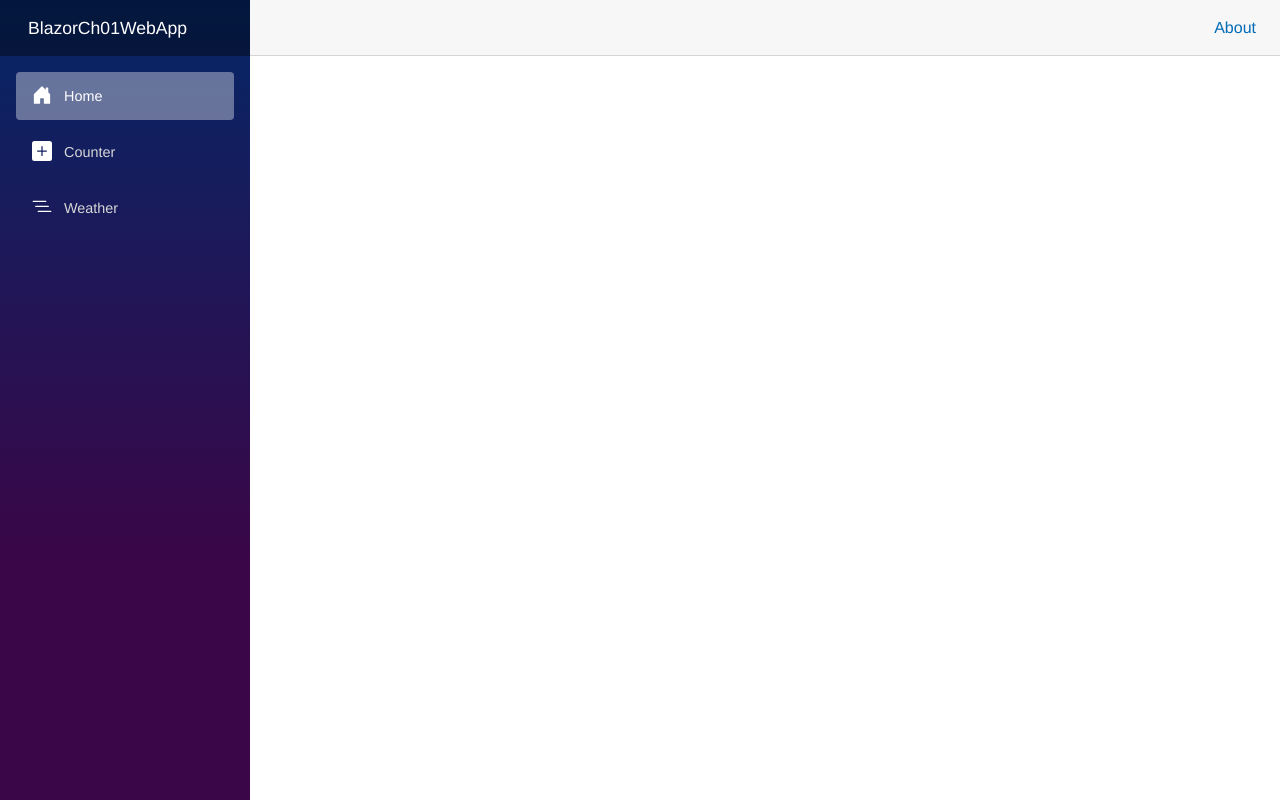
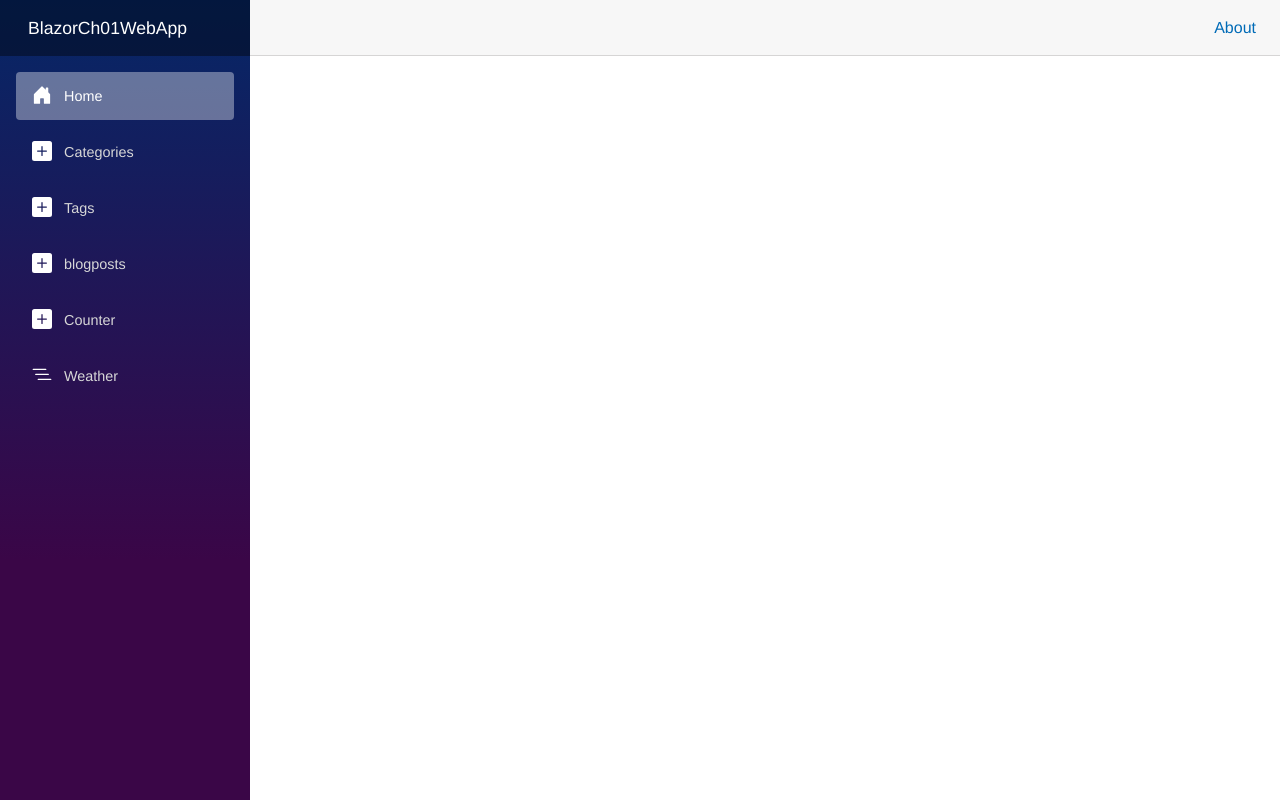
Before and after one commit to alami/Blazor8, an ASP.NET Core app: page / in a window 1280 px wide. Run offline with ASP.NET Core 8, Linux system fonts and the light colour scheme; data that the repository does not hold is empty; style sheets or scripts are compiled from the project's sources; some libraries are stand-ins or nearby versions.

Commit message:
ch06-p.131 v2 NavMenu

```diff
--- a/BlazorCh01WebApp/BlazorCh01WebApp/Components/Layout/NavMenu.razor
+++ b/BlazorCh01WebApp/BlazorCh01WebApp/Components/Layout/NavMenu.razor
@@ -15,6 +15,21 @@
         </div>
 
         <div class="nav-item px-3">
+            <NavLink class="nav-link" href="/admin/categories">
+                <span class="bi bi-plus-square-fill-nav-menu" aria-hidden="true"></span> Categories
+            </NavLink>
+        </div>
+        <div class="nav-item px-3">
+            <NavLink class="nav-link" href="/admin/tags">
+                <span class="bi bi-plus-square-fill-nav-menu" aria-hidden="true"></span> Tags
+            </NavLink>
+        </div>
+        <div class="nav-item px-3">
+            <NavLink class="nav-link" href="/admin/blogposts">
+                <span class="bi bi-plus-square-fill-nav-menu" aria-hidden="true"></span> blogposts
+            </NavLink>
+        </div>
+        <div class="nav-item px-3">
             <NavLink class="nav-link" href="counter">
                 <span class="bi bi-plus-square-fill-nav-menu" aria-hidden="true"></span> Counter
             </NavLink>
```
Also changed, not shown: SharedComponents/Pages/Post.razor (+11 -1 lines).
